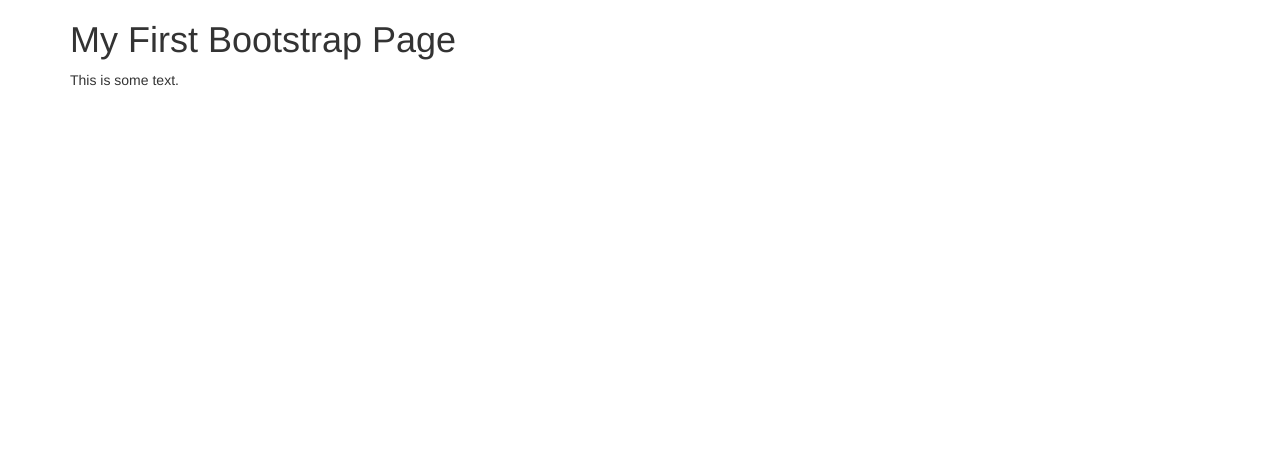
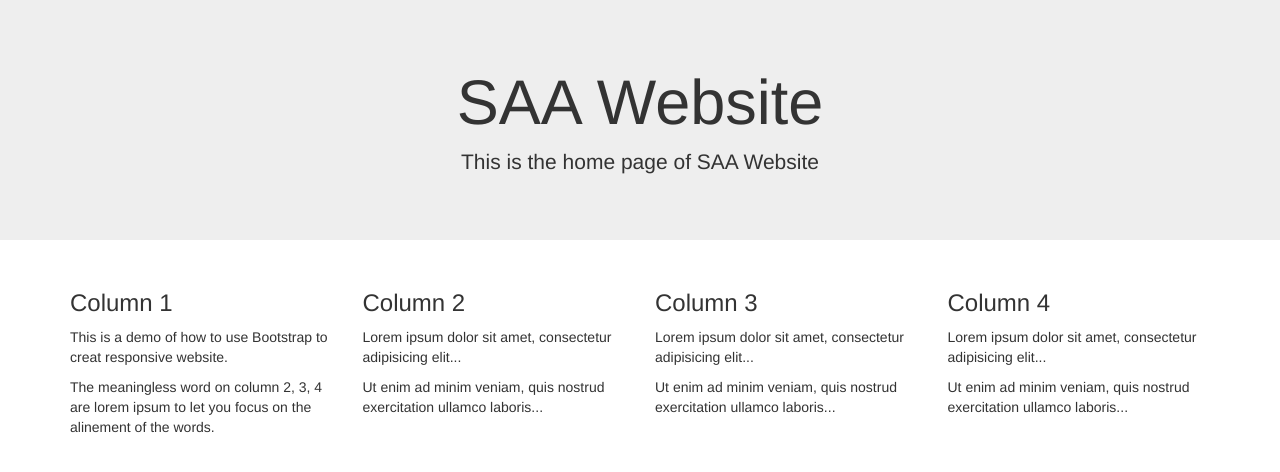
Before and after one commit to lizihan021/UMSJTUAA, a CodeIgniter app: the page made by application/views/home.php in a window 1280 px wide. Shown: the top 472 px of the page. Run offline with CodeIgniter, Linux system fonts and the light colour scheme; some libraries are stand-ins or nearby versions.

Commit message:
homepage add bootstrap homepage

```diff
--- a/application/controllers/Test.php
+++ b/application/controllers/Test.php
@@ -15,7 +15,7 @@ class Test extends CI_Controller {
 	{
 
 		$data['site_name'] = $this->db_model->get_site_name();
-		$this->load->view('home');
+		$this->load->view('home', $data);
 
 
 	}
--- a/application/views/home.php
+++ b/application/views/home.php
@@ -4,7 +4,7 @@ defined('BASEPATH') OR exit('No direct script access allowed');
 <html lang="en">
 <head>
 
-    <title> SAA Website </title>
+  <title> SAA Website </title>
 	<meta charset="utf-8">
 	<meta name="viewport" content="width=device-width, initial-scale=1">
 	<meta http-equiv="X-UA-Compatible" content="IE=edge">
@@ -17,9 +17,33 @@ defined('BASEPATH') OR exit('No direct script access allowed');
 </head>
 <body>
 
+<div class="jumbotron text-center">
+  <h1>SAA Website</h1>
+  <p>This is the home page of SAA Website</p>
+</div>
 <div class="container">
-  <h1>My First Bootstrap Page</h1>
-  <p>This is some text.</p>
+  <div class="row">
+    <div class="col-sm-3">
+      <h3>Column 1</h3>
+      <p>This is a demo of how to use Bootstrap to creat responsive website.</p>
+      <p>The meaningless word on column 2, 3, 4 are lorem ipsum to let you focus on the alinement of the words.</p>
+    </div>
+    <div class="col-sm-3">
+      <h3>Column 2</h3>
+      <p>Lorem ipsum dolor sit amet, consectetur adipisicing elit...</p>
+      <p>Ut enim ad minim veniam, quis nostrud exercitation ullamco laboris...</p>
+    </div>
+    <div class="col-sm-3">
+      <h3>Column 3</h3>
+      <p>Lorem ipsum dolor sit amet, consectetur adipisicing elit...</p>
+      <p>Ut enim ad minim veniam, quis nostrud exercitation ullamco laboris...</p>
+    </div>
+    <div class="col-sm-3">
+      <h3>Column 4</h3>
+      <p>Lorem ipsum dolor sit amet, consectetur adipisicing elit...</p>
+      <p>Ut enim ad minim veniam, quis nostrud exercitation ullamco laboris...</p>
+    </div>
+  </div>
 </div>
 
 </body>
```
